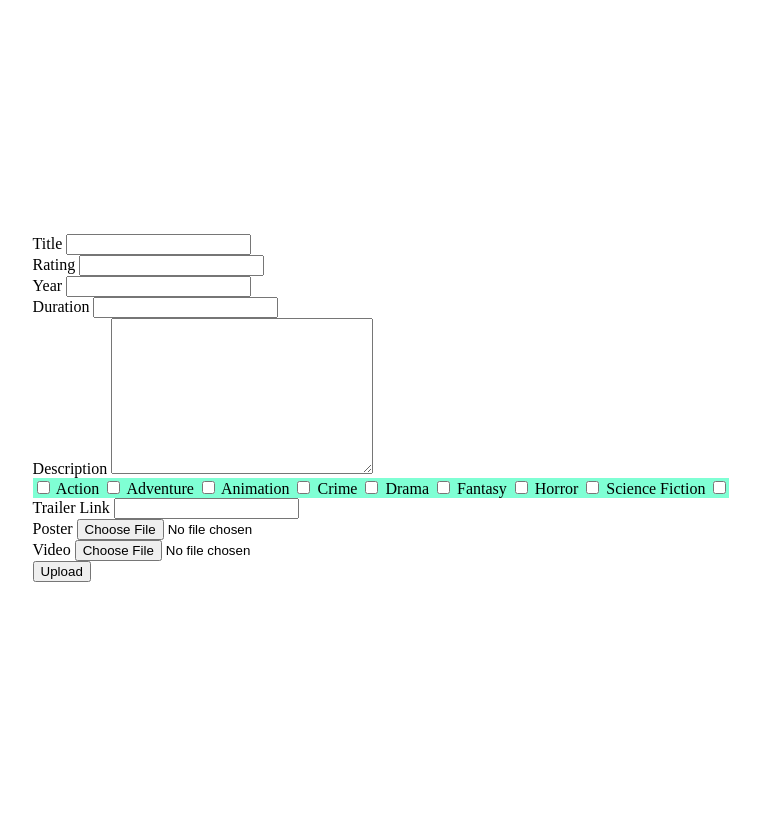
After one commit to Getch-27/Movie_Streaming_Web_App, a PHP site: page /Movie_Streaming_Web_App/views/creator/uploadMovie.php in a window 1280 px wide. The commit adds this page. Shown: the whole page, without its empty margins (259-1019 px from the left). Run offline with PHP 8.4, Linux system fonts and the light colour scheme.

Commit message:
send video with api

```diff
--- /dev/null
+++ b/Client/public/views/creator/uploadMovie.php
@@ -0,0 +1,152 @@
+<?php
+if ($_SERVER["REQUEST_METHOD"] == "POST") {
+    if (isset($_POST['submit'])) {
+
+        // Prepare data
+        $postData = array(
+            'title' => $_POST['title'],
+            'rating' => $_POST['rating'],
+            'released_year' => $_POST['released_year'],
+            'duration' => $_POST['duration'],
+            'description' => $_POST['description'],
+            'genres' => isset($_POST['genres']) ? $_POST['genres'] : array(),
+            'trailer' => $_POST['trailer'],
+        );
+
+        $url = "http://localhost/Movie_Streaming_Web_App/Server/api/movie/upload.php";
+
+        //extract poster file
+        $poster_name = $_FILES['poster']['name'];
+        $poster_tmp_name = $_FILES['poster']['tmp_name'];
+        $poster_type = $_FILES['poster']['type'];
+
+        //extract video file
+        $video_name = $_FILES['video']['name'];
+        $video_tmp_name = $_FILES['video']['tmp_name'];
+        $video_type = $_FILES['video']['type'];
+
+        // Initialize cURL session
+        $ch = curl_init();
+
+        // Create an array with file and user data
+        $data = array(
+            'data' => $postData,
+            'poster' => curl_file_create($poster_tmp_name, $poster_type, $poster_name),
+            'video' => curl_file_create($video_tmp_name, $video_type, $video_name)
+        );
+
+        // Set cURL options
+        curl_setopt($ch, CURLOPT_URL, $url);
+        curl_setopt($ch, CURLOPT_POST, 1);
+        curl_setopt($ch, CURLOPT_HTTPHEADER, array('Content-Type:multipart/form-data'));
+        curl_setopt($ch, CURLOPT_POSTFIELDS, json_encode($data));
+        curl_setopt($ch, CURLOPT_RETURNTRANSFER, true);
+
+        // Execute cURL session and get the result
+        $result = curl_exec($ch);
+        print_r($result);
+        // Check for cURL errors
+        // if (curl_errno($ch)) {
+        //     echo 'cURL Error: ' . curl_error($ch);
+        //     // Handle the error as needed
+        // } else {
+        //     // Check the HTTP status code
+        //     $http_code = curl_getinfo($ch, CURLINFO_HTTP_CODE);
+
+        //     // Process the response based on the status code
+        //     if ($http_code === 200) {
+        //         // Success
+        //         $data = json_decode($result, true); // Decode as associative array
+        //         if (isset($data['id'])) {
+        //             header('location: home.php?id=' . $data['id']);
+        //             exit();
+        //         } else {
+        //             echo "Invalid response format";
+        //         }
+        //     } else {
+        //         // Handle errors
+        //         echo "Registration failed with HTTP status code: " . $http_code;
+        //         echo "Response: " . $result;
+        //     }
+        // }
+
+        // Close cURL session
+        curl_close($ch);
+    } else {
+        echo "Please enter";
+    }
+}
+?>
+
+
+
+
+<!DOCTYPE html>
+<html lang="en">
+
+<head>
+    <meta charset="UTF-8">
+    <meta name="viewport" content="width=device-width, initial-scale=1.0">
+    <title>Movie Upload Form</title>
+    <style>
+        body {
+            display: flex;
+            justify-content: center;
+            align-items: center;
+            flex-direction: column;
+            min-height: 100vh;
+        }
+    </style>
+</head>
+
+<body>
+    <form action="<?php $_SERVER['PHP_SELF'] ?>" method="POST" enctype="multipart/form-data">
+        <label for="title">Title</label>
+        <input type="text" name="title" required>
+        <br>
+        <label for="Rating">Rating</label>
+        <input type="text" name="rating">
+        <br>
+        <label for="released_year">Year</label>
+        <input type="text" name="released_year" required>
+        <br>
+        <label for="duration">Duration</label>
+        <input type="text" name="duration">
+        <br>
+        <label for="description">Description</label>
+        <textarea name="description" cols="30" rows="10"></textarea>
+        <br>
+
+        <div style="background-color: aquamarine">
+            <input type="checkbox" name="genres[]" value="Action" id="actionCheckbox">
+            <label for="actionCheckbox">Action</label>
+            <input type="checkbox" name="genres[]" value="Adventure" id="adventureCheckbox">
+            <label for="adventureCheckbox">Adventure</label>
+            <input type="checkbox" name="genres[]" value="Animation" id="animationCheckbox">
+            <label for="animationCheckbox">Animation</label>
+            <input type="checkbox" name="genres[]" value="Comedy" id="comedyCheckbox">
+            <label for="Crime">Crime</label>
+            <input type="checkbox" name="genres[]" value="Crime" id="">
+            <label for="Drama">Drama</label>
+            <input type="checkbox" name="genres[]" value="Drama" id="">
+            <label for="Fantasy">Fantasy</label>
+            <input type="checkbox" name="genres[]" value="Fantasy" id="">
+            <label for="Horror">Horror</label>
+            <input type="checkbox" name="genres[]" value="Horror" id="">
+            <label for="Science Fiction">Science Fiction</label>
+            <input type="checkbox" name="genres[]" value="Science Fiction" id="">
+        </div>
+        <label for="trailer">Trailer Link</label>
+        <input type="text" name="trailer" id="">
+        <br>
+        <label for="poster">Poster</label>
+        <input type="file" name="poster" accept="image/*">
+        <br>
+        <label for="video">Video</label>
+        <input type="file" name="video" accept="video/*">
+        <br>
+        <input type="submit" value="Upload" name="submit">
+    </form>
+</body>
+
+</html>
--- a/Server/models/Movie.php
+++ b/Server/models/Movie.php
@@ -101,7 +101,7 @@ class Movie
         if ($stmt->execute()) {
             $last_id = $this->conn->lastInsertId();
             // Remove spaces after commas and split the string into an array
-            $genreArray = $data['genres'];
+            $genreArray = explode(',', $data['genres']);
 
             // Trim whitespace from each genre
             $genreArray = array_map('trim', $genreArray);
```
Also changed, not shown: Client/public/views/creator/login.php (+10 -2 lines), Client/public/views/creator/up2.php (added, +118 -0 lines), Server/api/movie/upload.php (+16 -16 lines), Server/api/movie/uploads/posterReble moon.jpg (deleted), 1 other file.
